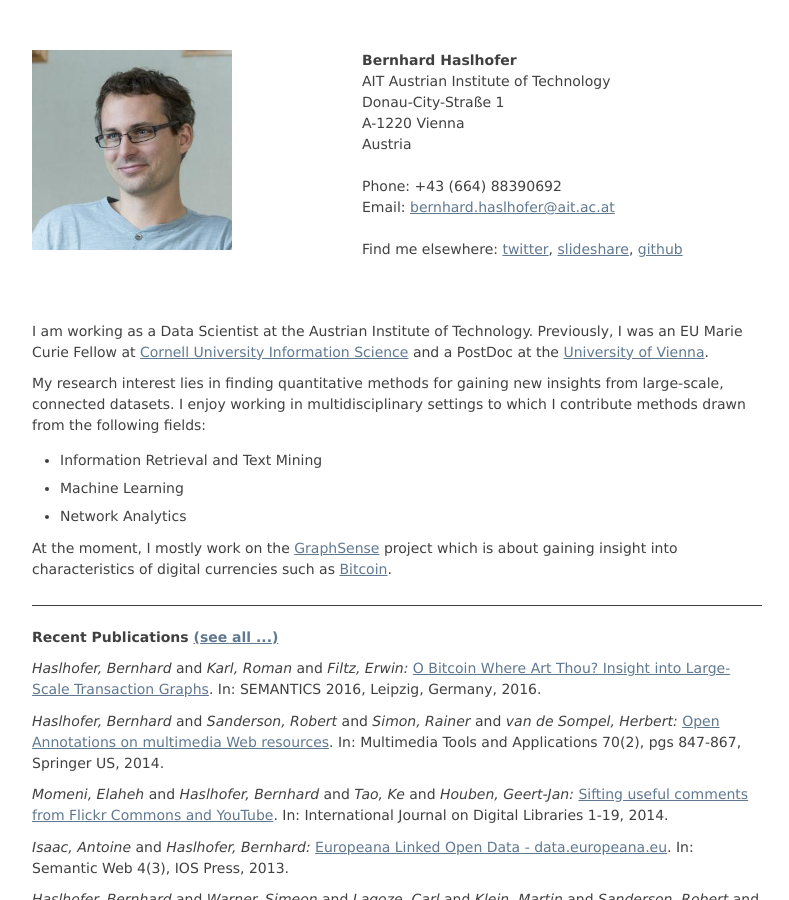
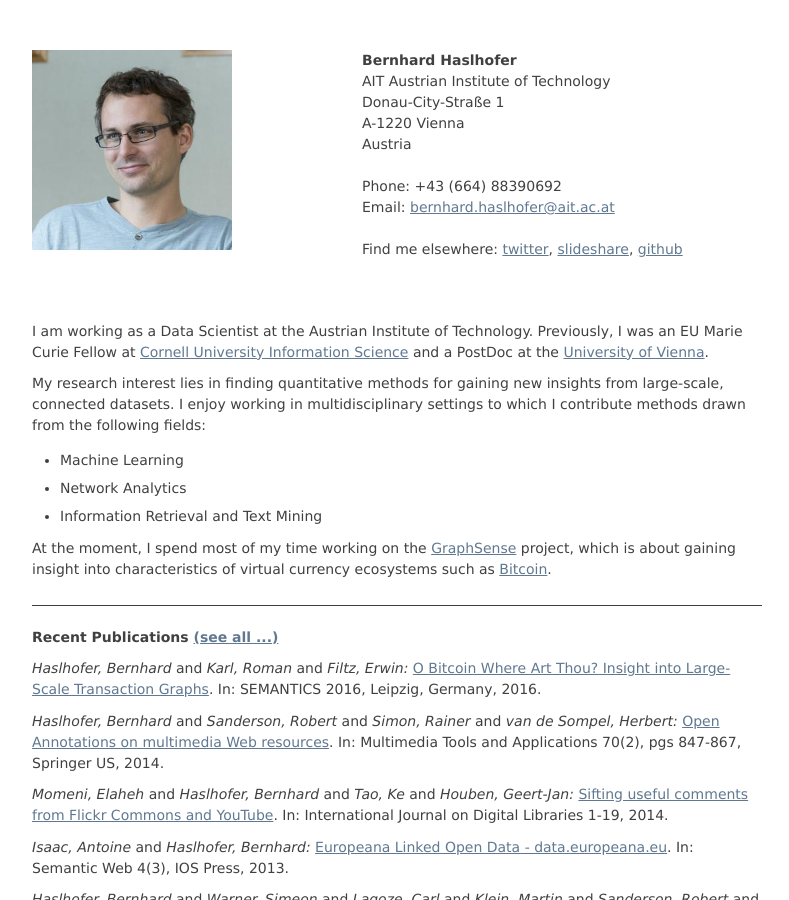
Before and after one commit to behas/behas.github.com, a Jekyll site: the page built from index.html, in a window 1280 px wide and 900 px high. Shown: the whole window, without its empty margins (243-1032 px from the left). Built offline with Jekyll 4.4.1, drawn with Linux system fonts in a browser that asks for light colours.

Commit message:
updated intro

```diff
--- a/index.html
+++ b/index.html
@@ -36,12 +36,12 @@ layout: default
       <p>My research interest lies in finding quantitative methods for gaining new insights from large-scale, connected datasets. I enjoy working in multidisciplinary settings to which I contribute methods drawn from the following fields:</p>
 
       <ul>
-        <li>Information Retrieval and Text Mining</li>
         <li>Machine Learning</li>
         <li>Network Analytics</li>
+        <li>Information Retrieval and Text Mining</li>
       </ul>
 
-      <p>At the moment, I mostly work on the <a href="http://graphsense.info">GraphSense</a> project which is about gaining insight into characteristics of digital currencies such as <a href="https://bitcoin.org" target="_blank">Bitcoin</a>.</p>
+      <p>At the moment, I spend most of my time working on the <a href="http://graphsense.info">GraphSense</a> project, which is about gaining insight into characteristics of virtual currency ecosystems such as <a href="https://bitcoin.org" target="_blank">Bitcoin</a>.</p>
 
     </span>
   </div>
```
